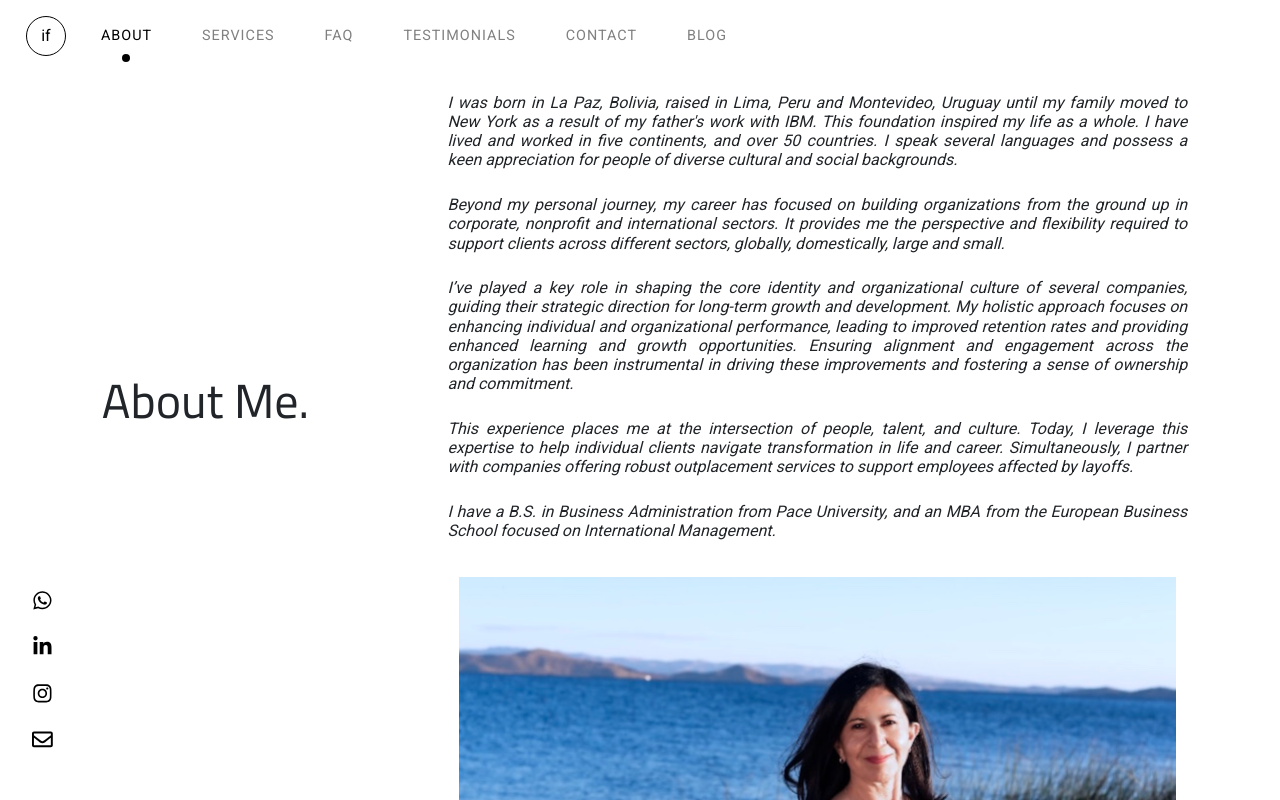
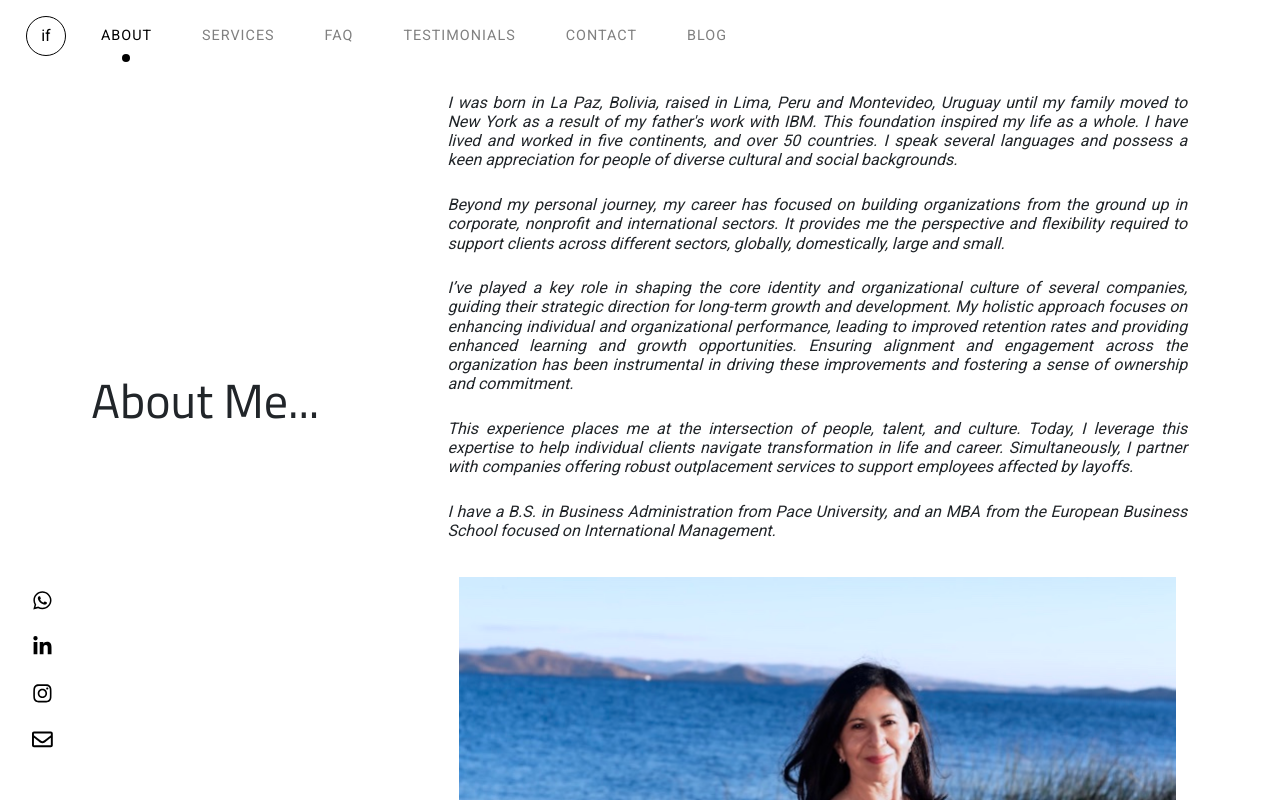
Before and after one commit to Julietteve/imagineTheFuture-client, a React (Create React App) app: page /about in a window 1280 px wide. Shown: the top 800 px of the page. Built offline with nearby package versions, Linux system fonts and the light colour scheme; a web font is replaced by a local one.

Commit message:
Update index.tsx

```diff
--- a/src/pages/About/index.tsx
+++ b/src/pages/About/index.tsx
@@ -34,7 +34,7 @@ const About = () => {
                     <div className='row'>
                         <div className='col-md-4 col-sm-12'>
                             <AboutMe>
-                                About Me.
+                                About Me...
                             </AboutMe>
                         </div>
                         <div className='col-md-8 col-sm-12'>
```
